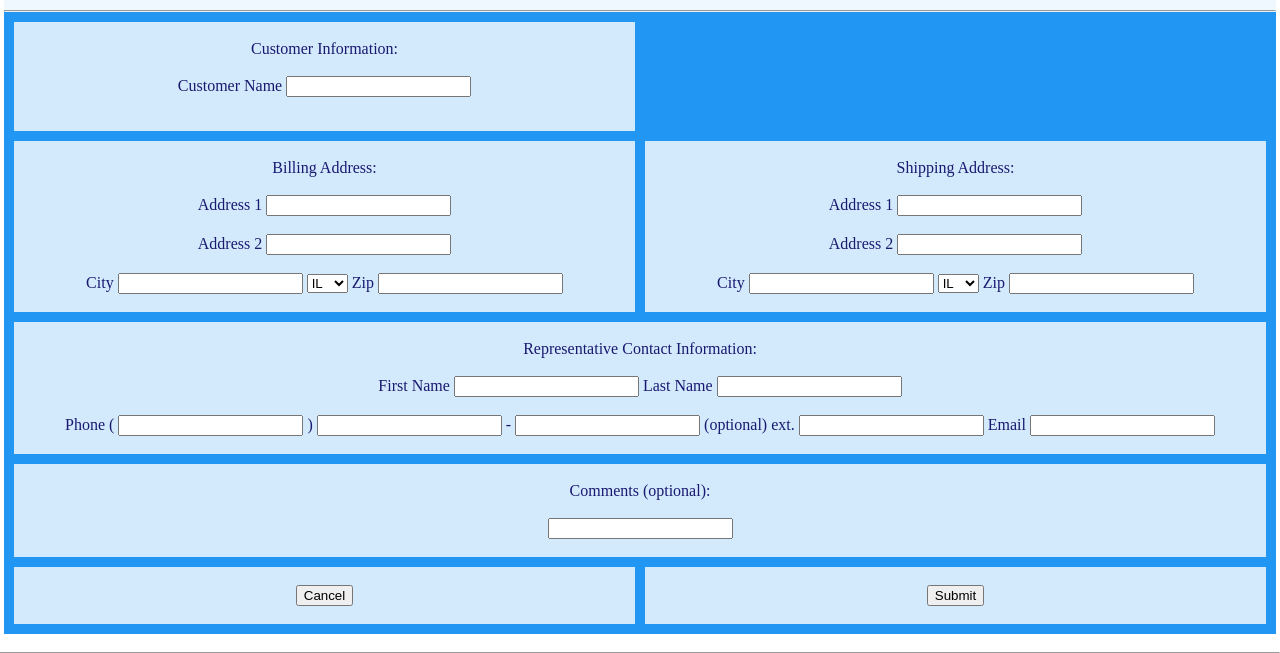
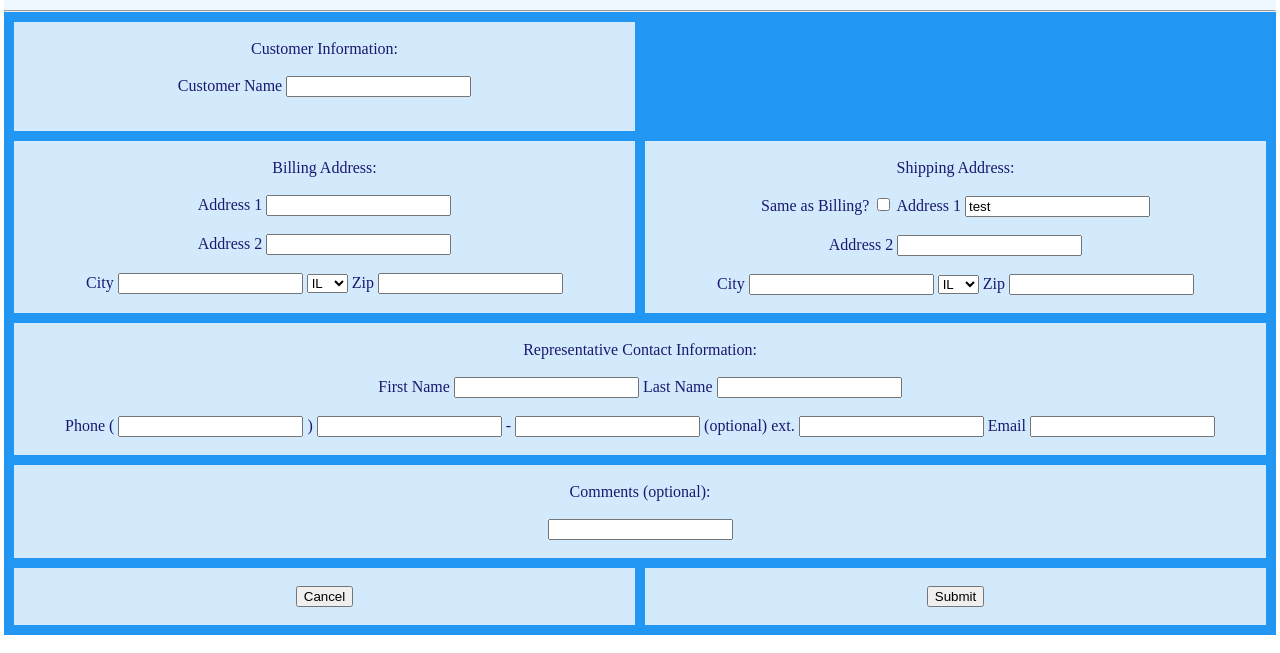
Before and after one commit to dbaker111413/CSCI467-A4-DBaker-BProtano, a PHP site: page /a4_create_customer.php in a window 1280 px wide. Shown: the part 151-804 px from the top of the page. Run offline with PHP 8.4, Linux system fonts and the light colour scheme.

Commit message:
checkbox test

```diff
--- a/a4_create_customer.php
+++ b/a4_create_customer.php
@@ -42,10 +42,24 @@
   echo '  </div>';
 
 /* shipping address box */
+
+  // php variables to set the textbox programmatically
+  $shipAddress1 = "test";
+  $shipAddress2 = "";
+  $shipCity = "";
+  $shipState = "";
+  $shipZip = "";
+  echo ' <script>';
+  echo '   function setShipping(){';
+  echo '     document.getElementById("sAddress1").value="test3";';
+  echo '   }';
+  echo ' </script>';
   echo '  <div class="shippingBox">';
   echo '    <br>Shipping Address:<br><br>';
+  echo '    <label for="sCheckBox">Same as Billing?</label>';
+  echo "    <input type='checkbox' onclick='setShipping()' name='sCheckBox' value='billing' />";
   echo '    <label for="sAddress1">Address 1 </label>';
-  echo '    <input type="text" name="sAddress1" id="sAddress1"><br><br>';
+  echo "    <input type='text' name='sAddress1' id='sAddress1' value='$shipAddress1'><br><br>";
 
   echo '    <label for="sAddress2">Address 2 </label>';
   echo '    <input type="text" name="sAddress2" id="sAddress2"><br><br>';
@@ -108,6 +122,11 @@
 
 /**************************************************/
   if ($_SERVER['REQUEST_METHOD'] == 'POST') {
+    // if the check box is clicked
+    if (isset($_POST['sCheckBox'])){
+      $shipAddress1 = $_POST['address1'];
+      echo 'test';
+    }
     if ($_POST['which'] == 'create') {
       $name = $_POST['name'];
       $address1 = $_POST['address1'];
```
